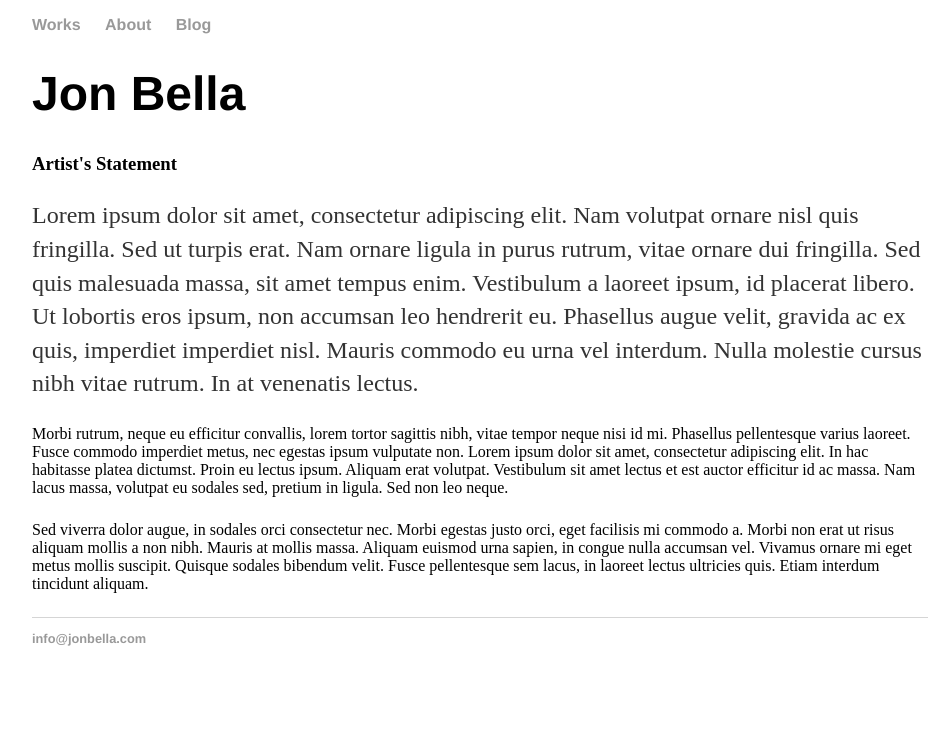
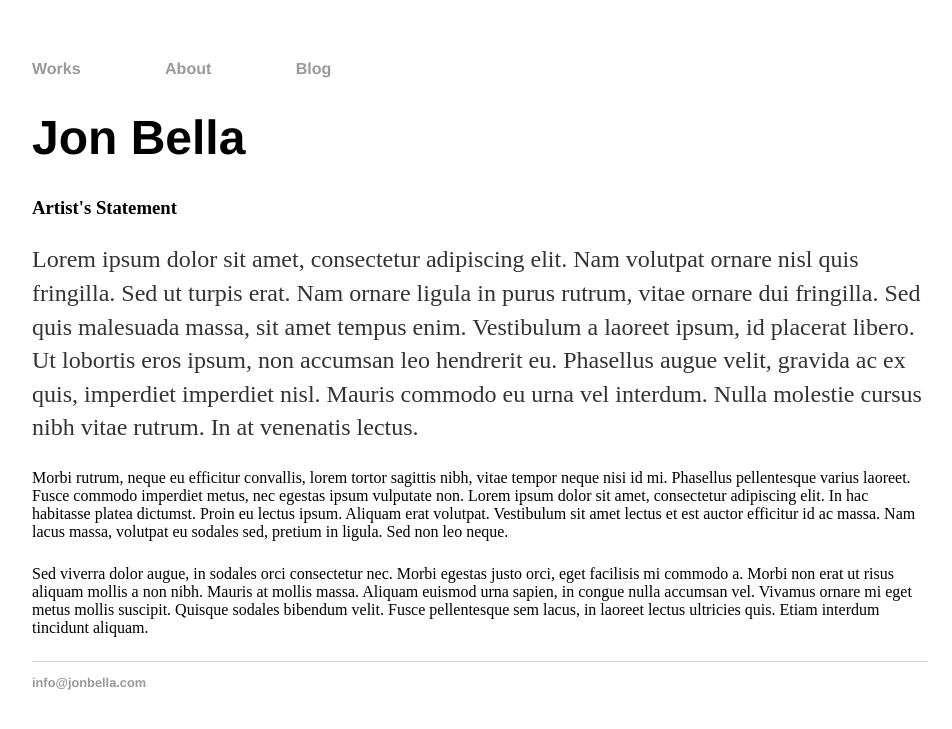
Before and after one commit to jonif0112/jonif0112.github.io, a Jekyll site: the page built from index.html, in a window 1280 px wide. Shown: the top 729 px of the page, without its empty margins (160-1112 px from the left). Built offline with Jekyll 4.4.1, drawn with Linux system fonts in a browser that asks for light colours.

Commit message:
Update main.css

```diff
--- a/css/main.css
+++ b/css/main.css
@@ -1,5 +1,5 @@
 body {
-    margin: 10px auto;
+    margin: 60px auto;
     width: 70%;
 }
 nav ul, footer ul {
@@ -10,7 +10,7 @@ nav ul, footer ul {
 }
 nav ul li, footer ul li {
     display: inline;
-    margin-right: 20px;
+    margin-right: 80px;
 }
 a {
     text-decoration: none;
```
